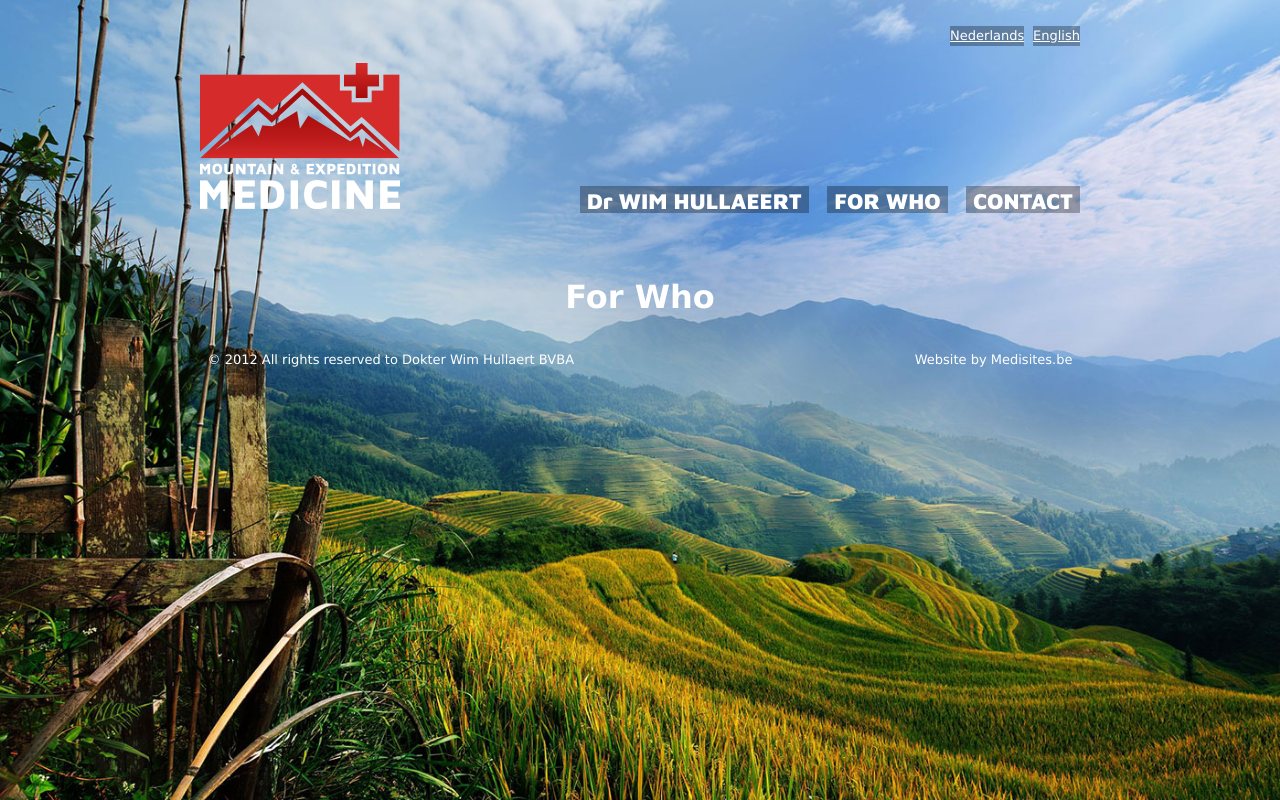
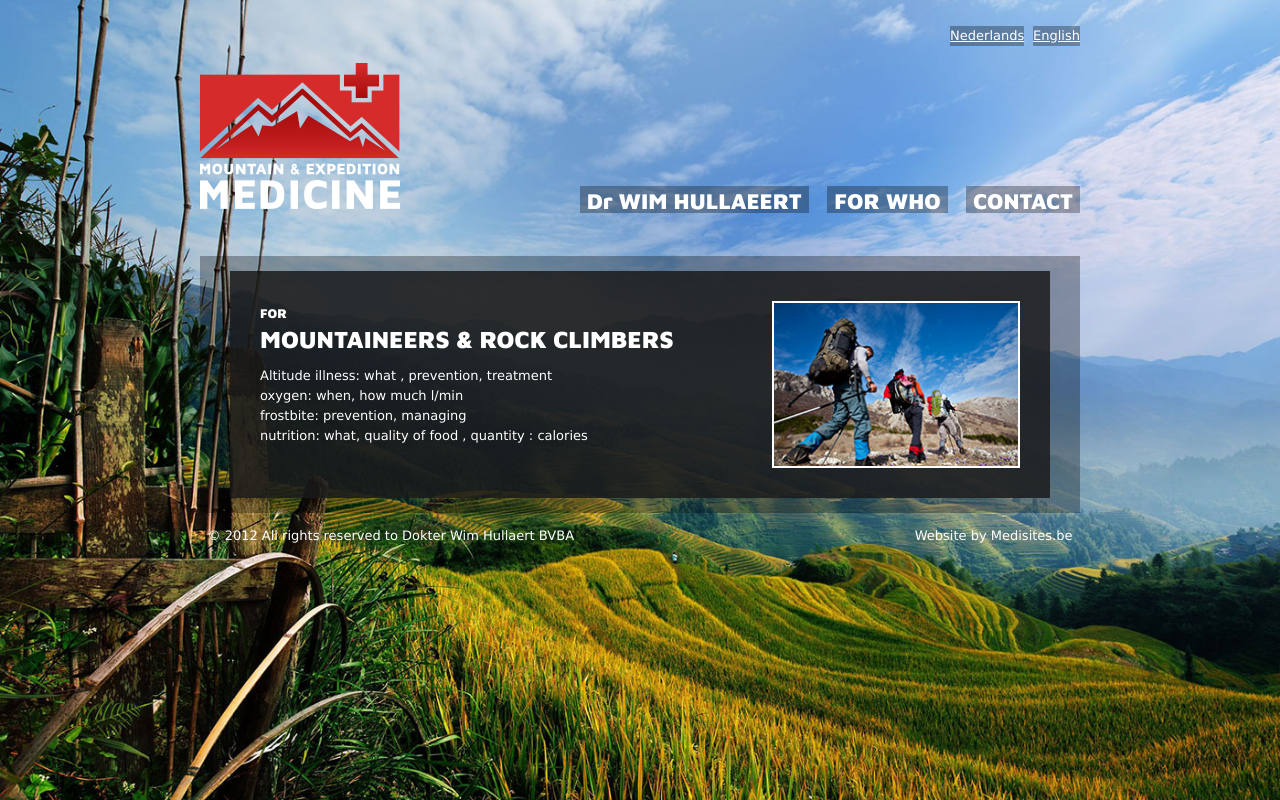
Before and after one commit to codelikeshuwen/mountain-and-expedition-medicine.be, a Vue app: page /for-who in a window 1280 px wide. Built offline with nearby package versions, Linux system fonts and the light colour scheme.

Commit message:
Update forwho page

```diff
--- a/src/components/ForWhoPage.vue
+++ b/src/components/ForWhoPage.vue
@@ -15,7 +15,21 @@ export default {
   <div id="forwho" class="page">
     <PageHeader />
     <main>
-      <h1>For Who</h1>
+      <div class="bg">
+        <div id="forwho" class="container">
+          <div class="textbox">
+            <h5>FOR</h5>
+            <h1>MOUNTAINEERS & ROCK CLIMBERS</h1>
+            <p>
+              Altitude illness: what , prevention, treatment <br />
+              oxygen: when, how much l/min <br />
+              frostbite: prevention, managing <br />
+              nutrition: what, quality of food , quantity : calories
+            </p>
+          </div>
+          <img src="@/assets/images/mountaineers_0.jpg" alt="moutainners" />
+        </div>
+      </div>
     </main>
     <PageFooter />
   </div>
@@ -25,4 +39,23 @@ export default {
 #forwho.page {
   background-image: url("@/assets/images/bg-fields.jpg");
 }
+
+#forwho.container {
+  width: 760px;
+  justify-content: space-between;
+}
+
+h5 {
+  font-family: "Maven Pro", sans-serif;
+  font-weight: 900;
+  font-size: 13px;
+  line-height: 24px;
+  margin: 0%;
+}
+
+#forwho.container img {
+  width: 244px;
+  object-fit: contain;
+  border: 2px, solid, white;
+}
 </style>
```
